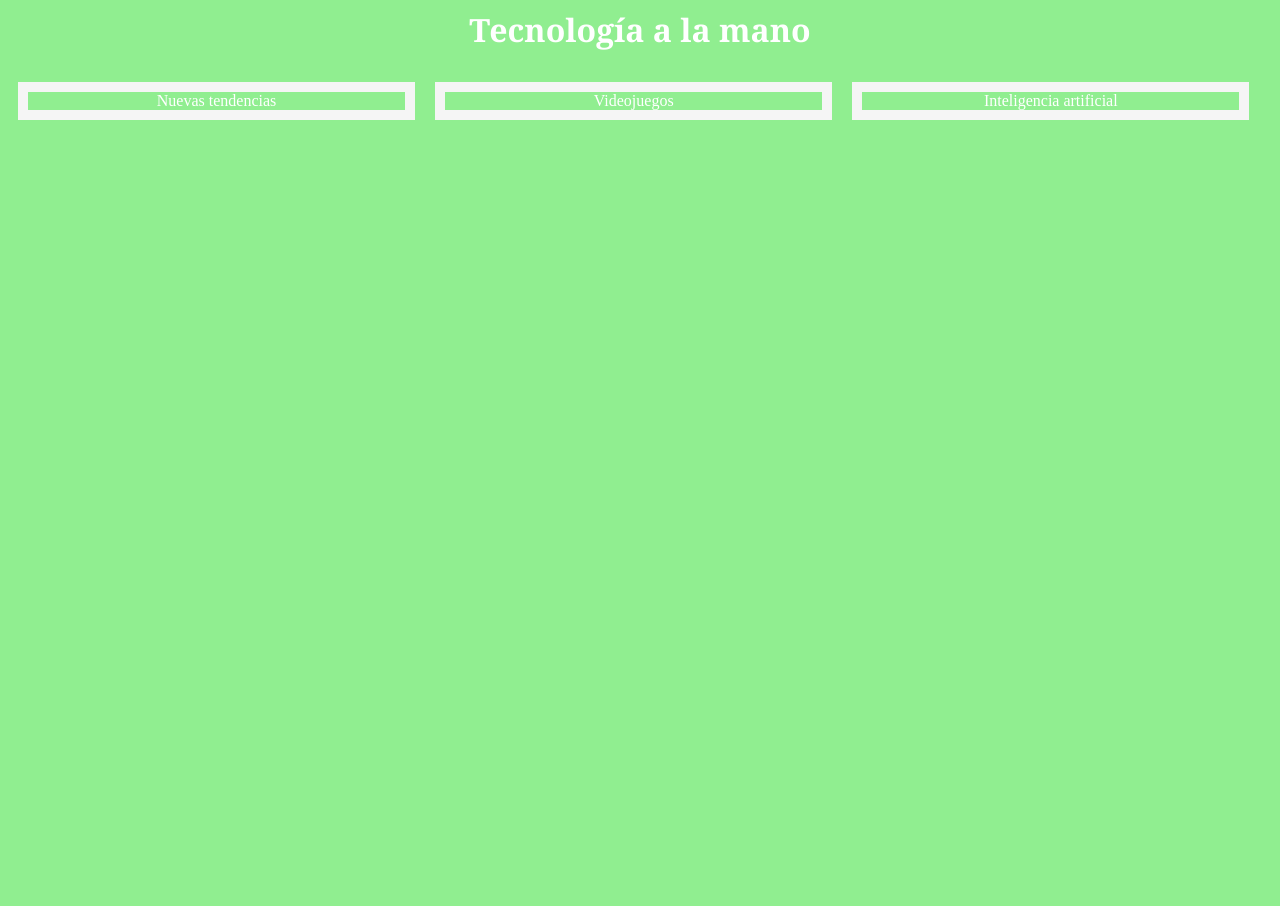
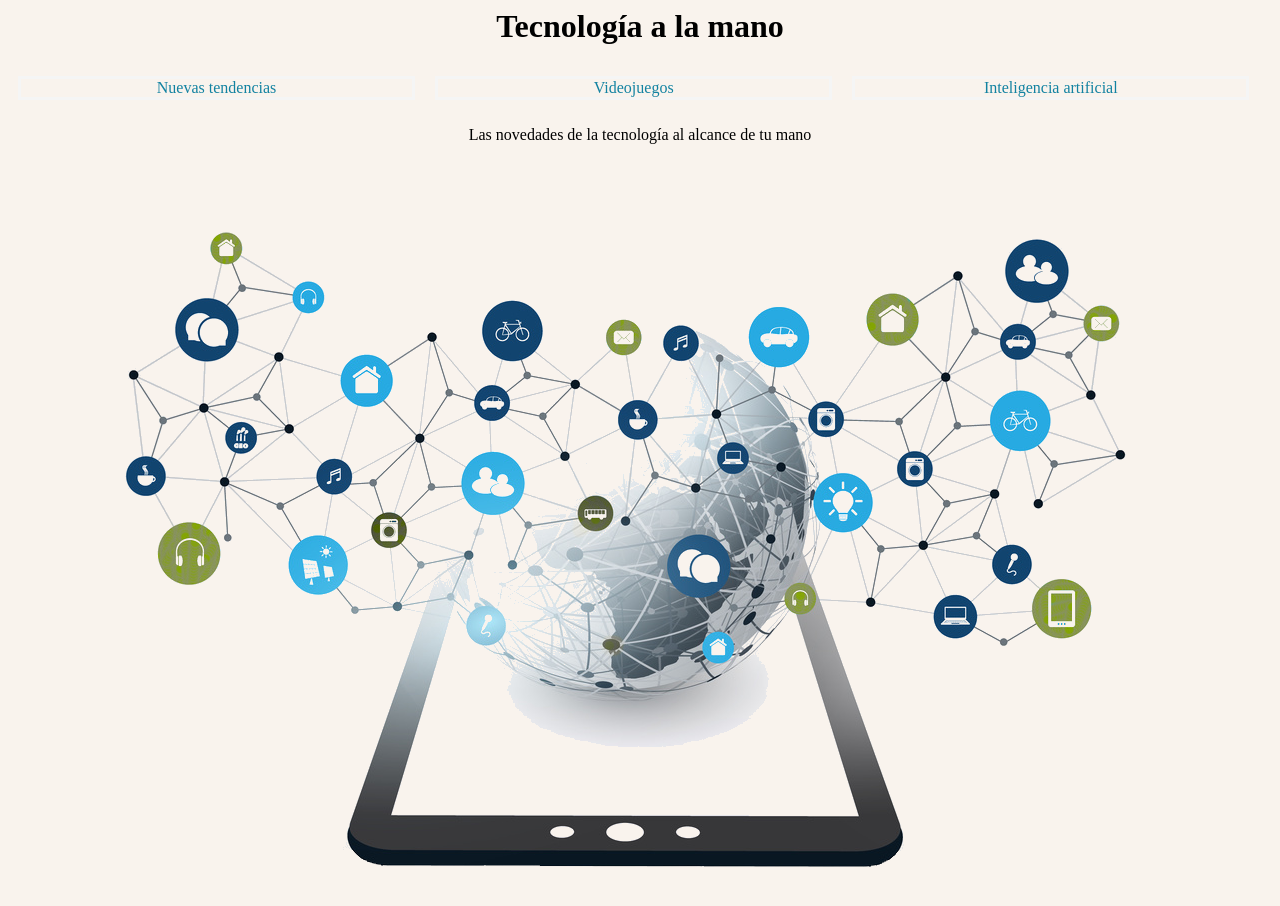
Before and after one commit to Caloeitor/blogtecnologia, a plain HTML site: page blogpost.html in a window 1280 px wide. Before the commit the page ends 800 px from the top, so only its background shows below. Drawn offline with Linux system fonts and the light colour scheme.

Commit message:
se agrega un bloque con la imagen de internet

```diff
--- a/blogpost.css
+++ b/blogpost.css
@@ -1,24 +1,19 @@
 body {
-    background-color: lightgreen;
+    background-color: rgb(249, 243, 237);
     text-align: center;
 }
 
-#logo {
-    background-color: lightgreen;
-    font-family: Cambria, Cochin, Georgia, Times, 'Times New Roman', serif;
-    color: white;
-}
 
 #bloque-inicial {
     border: 5px;
     border-color: antiquewhite;
-    color: white;
+    color: rgb(18, 130, 161);
     display: grid;
     grid-template-columns: 33% 33% 33%;
     text-align: center;
 }
 
 .botones-menu {
-    border: solid 10px whitesmoke;
+    border: solid 3px whitesmoke;
     margin: 10px;
 }
--- a/blogpost.html
+++ b/blogpost.html
@@ -18,6 +18,11 @@
         <p class="botones-menu">Videojuegos</p>
         <p class="botones-menu">Inteligencia artificial</p>
     </div>
+
+    <div>
+        <p>Las novedades de la tecnología al alcance de tu mano</p>
+        <img src="./Imágenes/internet.png" alt="Internet">
+    </div>
 </body>
 
 </html>
```
Also changed, not shown: Imágenes/internet.png (added), 1 other file.
